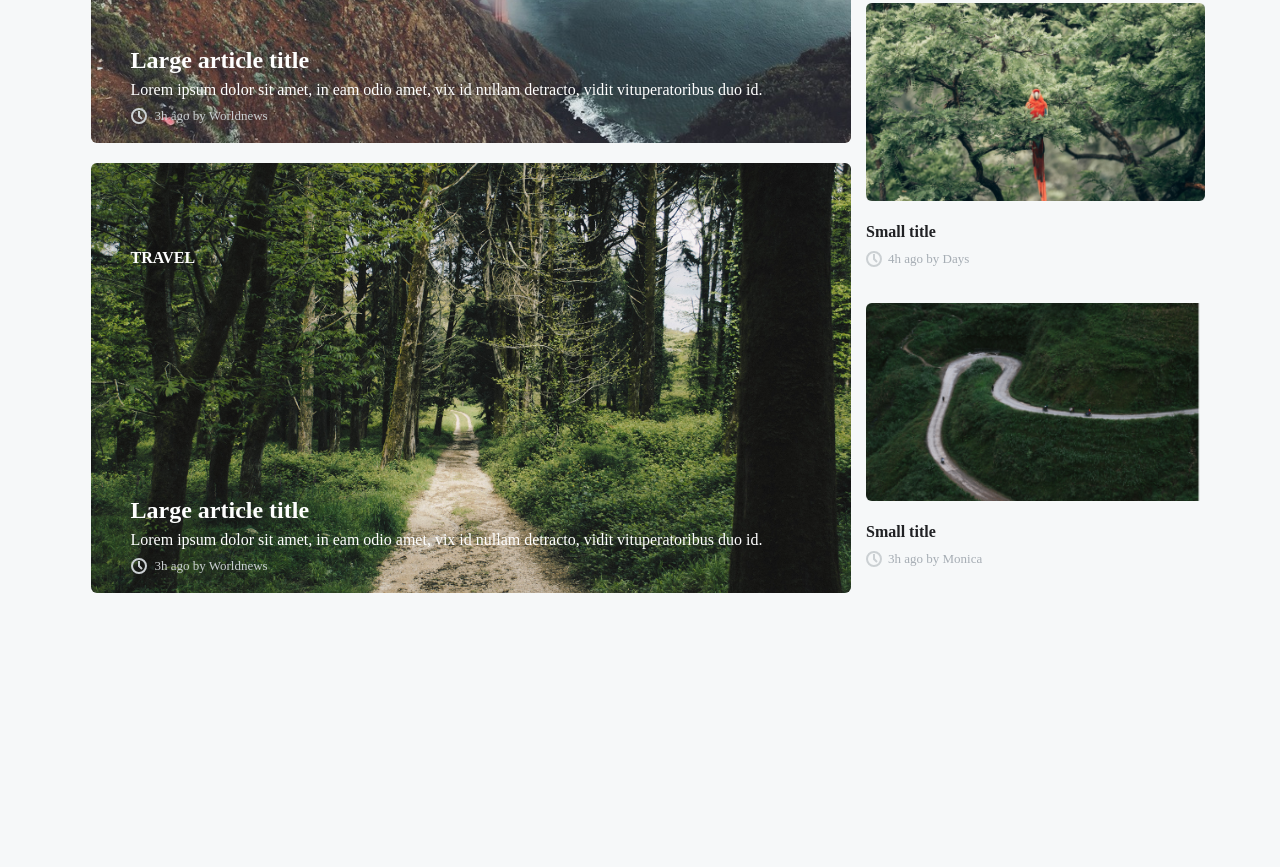
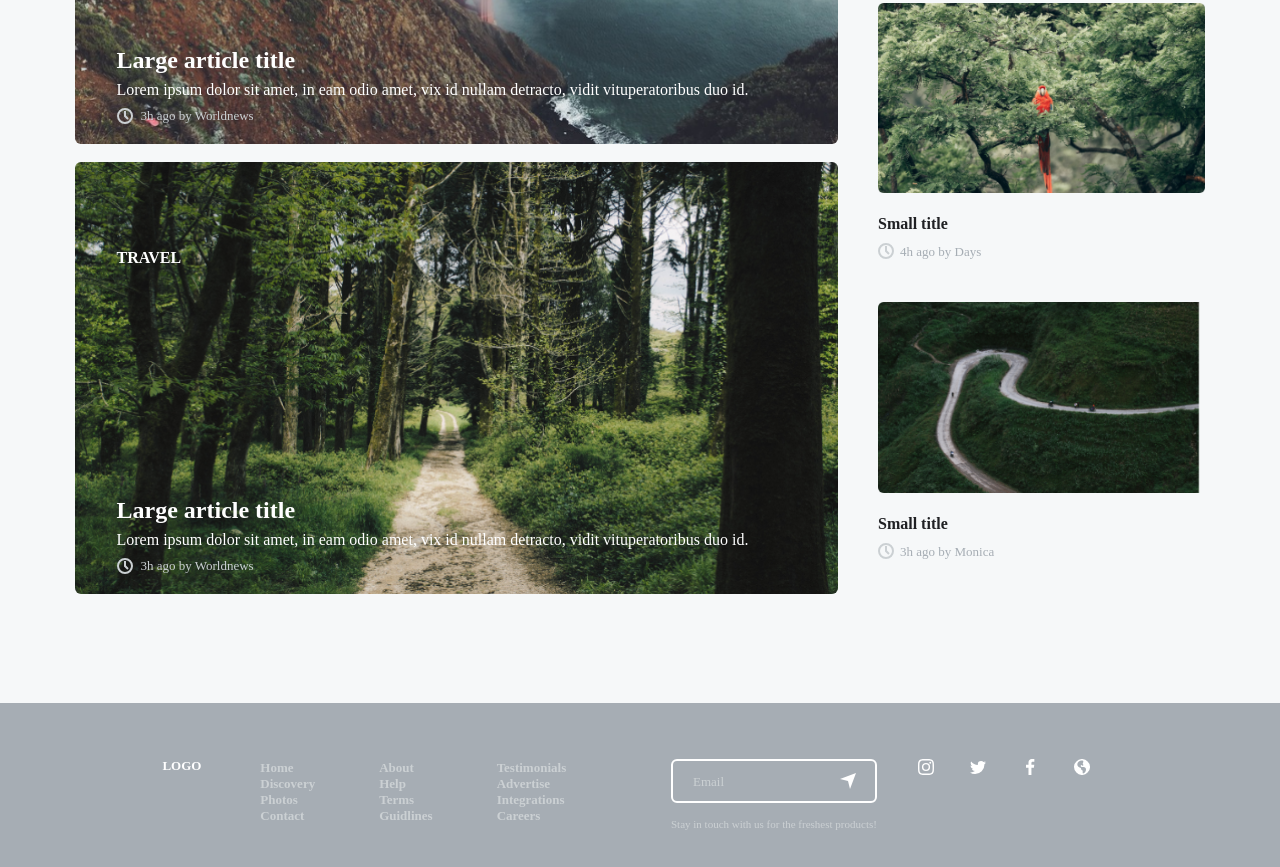
Before and after one commit to TAMUNA-CHKOIDZE/Unilab-Project, a plain HTML site: page index.html in a window 1280 px wide. Shown: the part 1493-2360 px from the top of the page. Before the commit the page ends 2096 px from the top, so only its background shows below. Drawn offline with Linux system fonts and the light colour scheme.

Commit message:
added footer section.

```diff
--- a/css/style.css
+++ b/css/style.css
@@ -268,9 +268,10 @@ body {
 
 /* დასრულდა treding section */
 /* დაიწყო happeningNow section  */
-.happeningNow{
+.happeningNow {
     margin-top: 40px;
 }
+
 .happeningNow_inner {
     width: 100%;
     display: flex;
@@ -281,6 +282,7 @@ body {
 .happeningNow_cover {
     width: 70%;
     height: 100%;
+    margin-right: 40px;
 }
 
 
@@ -292,7 +294,10 @@ body {
     display: flex;
     justify-content: center;
     align-items: center;
+}
 
+.happeningNow_cover_img_img {
+    width: 100%;
 }
 
 .slider_cover_text {
@@ -323,12 +328,14 @@ body {
     margin-bottom: 10px;
     margin-bottom: 10px;
 }
+
 .happeningNow__cover_date {
     font-size: 13px;
     color: #CBD0D3;
     display: flex;
     align-items: center;
 }
+
 .happeningNow__cover_date img {
     margin-right: 8px;
 }
@@ -346,15 +353,17 @@ body {
 
 .happeningNowr__content_item {
     width: 100%;
-    height: 33.33%;
+    height: 33.3%;
 }
 
 .happeningNowr__content_cover {
     width: 100%;
+    /* height: 33.3%; */
 }
 
 .happeningNowr__content_cover img {
     width: 100%;
+    height: 100%;
 }
 
 .happeningNowr__content_item_title {
@@ -364,9 +373,58 @@ body {
     margin-top: 20px;
     margin-bottom: 11px;
 }
+
 /* დასრულდა happeningNow section */
- /* დაიწყო footer */
- .footer{
+/* დაიწყო footer */
+.footer {
     width: 100%;
     background-color: #A6ADB4;
- }
+    display: flex;
+    justify-content: space-around;
+    margin-top: 100px;
+    padding: 56px 138px 60px 142px;
+}
+
+.footer_nav_list {
+    display: flex;
+    align-items: flex-start;
+}
+
+.footer_nav_list_logo {
+    margin-right: 58.9px;
+    font-size: 13px;
+    font-weight: bold;
+    color: #FFFFFF;
+}
+
+.footer_nav_list_item {
+    margin-right: 64px;
+}
+
+.footer_nav_list_item li a {
+    margin-bottom: 8px;
+    font-size: 13px;
+    font-weight: bold;
+    color: #CBD0D3;
+}
+
+.footer_contact_email {
+    border: 2px solid #FFFFFF;
+    border-radius: 6px;
+    display: flex;
+    align-items: center;
+    justify-content: space-between;
+    padding: 12px 19px 12px 20px;
+    color: #CBD0D3;
+    font-size: 13px;
+    margin-bottom: 16px;
+}
+
+.footer_contact_text {
+    font-size: 11px;
+    color: #CBD0D3;
+}
+
+.footer_icones_img {
+    margin-right: 32px;
+}
--- a/index.html
+++ b/index.html
@@ -152,7 +152,7 @@
             <div class="happeningNow_inner">
                 <div class="happeningNow_cover">
                     <figure class="happeningNow_cover_img">
-                        <img src="./image/bridge.png" alt="bridge">
+                        <img src="./image/bridge.png" alt="bridge" class="happeningNow_cover_img_img">
                         <div class="slider_cover_text">
                             <div class="happeningNow__cover_header">
                                 <h1 class="happeningNow__cover_header_title">CITY</h1>
@@ -168,7 +168,7 @@
                         </div>
                     </figure>
                     <figure class="happeningNow_cover_img">
-                        <img src="./image/forest.png" alt="forest">
+                        <img src="./image/forest.png" alt="forest" class="happeningNow_cover_img_img">
                         <div class="slider_cover_text">
                             <div class="happeningNow__cover_header">
                                 <h1 class="happeningNow__cover_header_title">TRAVEL</h1>
@@ -221,7 +221,42 @@
     </section>
     <!-- დასრულდა happeningNow section -->
     <footer class="footer">
-
+        <div class="footer_nav">
+            <div class="footer_nav_list">
+                <a href="" class="footer_nav_list_logo">LOGO</a>
+                <ul class="footer_nav_list_item">
+                    <li><a href="">Home</a></li>
+                    <li><a href="">Discovery</a></li>
+                    <li><a href="">Photos</a></li>
+                    <li><a href="">Contact</a></li>
+                </ul>
+                <ul class="footer_nav_list_item">
+                    <li><a href="">About</a></li>
+                    <li><a href="">Help</a></li>
+                    <li><a href="">Terms</a></li>
+                    <li><a href="">Guidlines</a></li>
+                </ul>
+                <ul class="footer_nav_list_item">
+                    <li><a href="">Testimonials</a></li>
+                    <li><a href="">Advertise</a></li>
+                    <li><a href="">Integrations</a></li>
+                    <li><a href="">Careers</a></li>
+                </ul>
+            </div>
+        </div>
+        <div class="footer_contact">
+            <div class="footer_contact_email">
+                Email
+                <img src="./image/send.svg" alt="">
+            </div>
+            <p class="footer_contact_text">Stay in touch with us for the freshest products!</p>
+        </div>
+        <div class="footer_icones">
+            <a href="#"><img class="footer_icones_img" src="./image/instagram.svg" alt="instagram"></a>
+            <a href="#"><img class="footer_icones_img" src="./image/twitter.svg" alt=""></a>
+            <a href="#"><img class="footer_icones_img" src="./image/facebook.svg" alt=""></a>
+            <a href="#"><img class="footer_icones_img" src="./image/web.svg" alt=""></a>
+        </div>
     </footer>
 </body>
 
```
Also changed, not shown: image/Rectangle 393.svg (added), image/facebook.svg (added), image/instagram.svg (added), image/send.svg (added), image/twitter.svg (added), image/web.svg (added).
